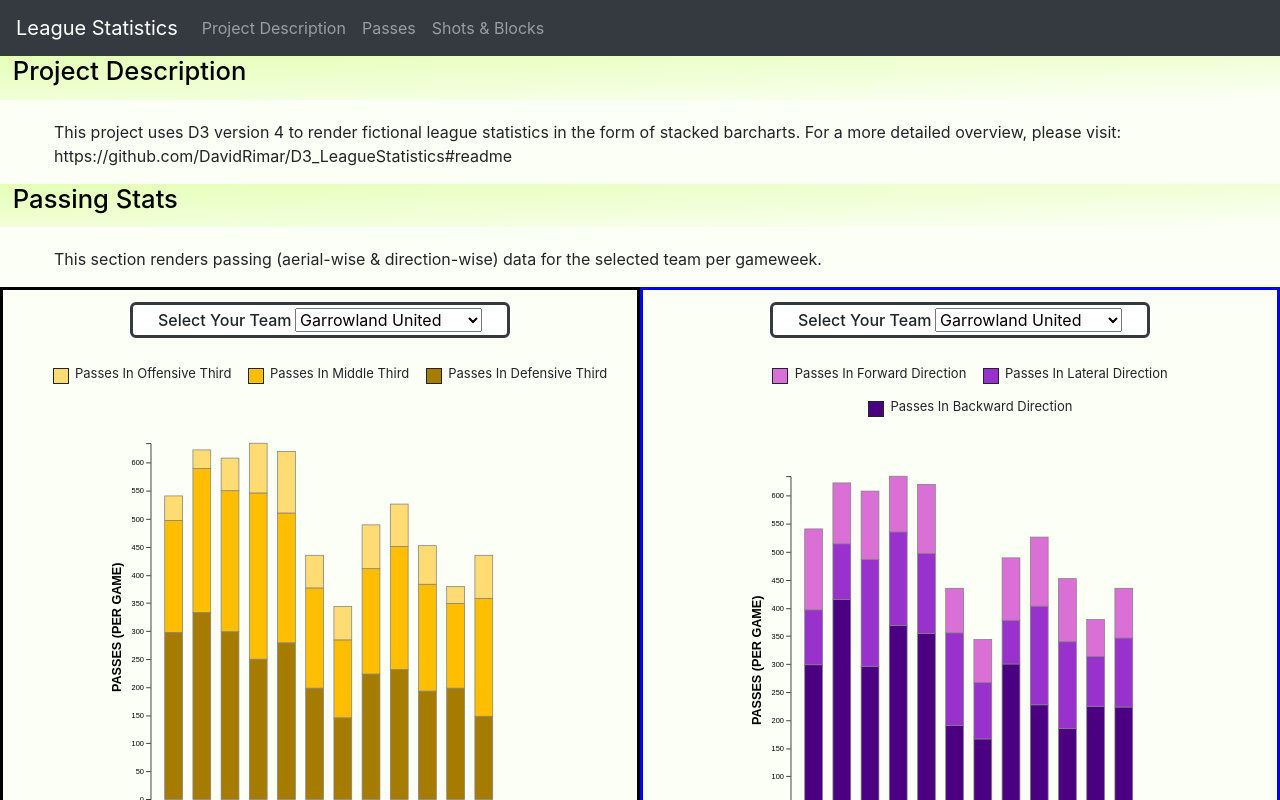
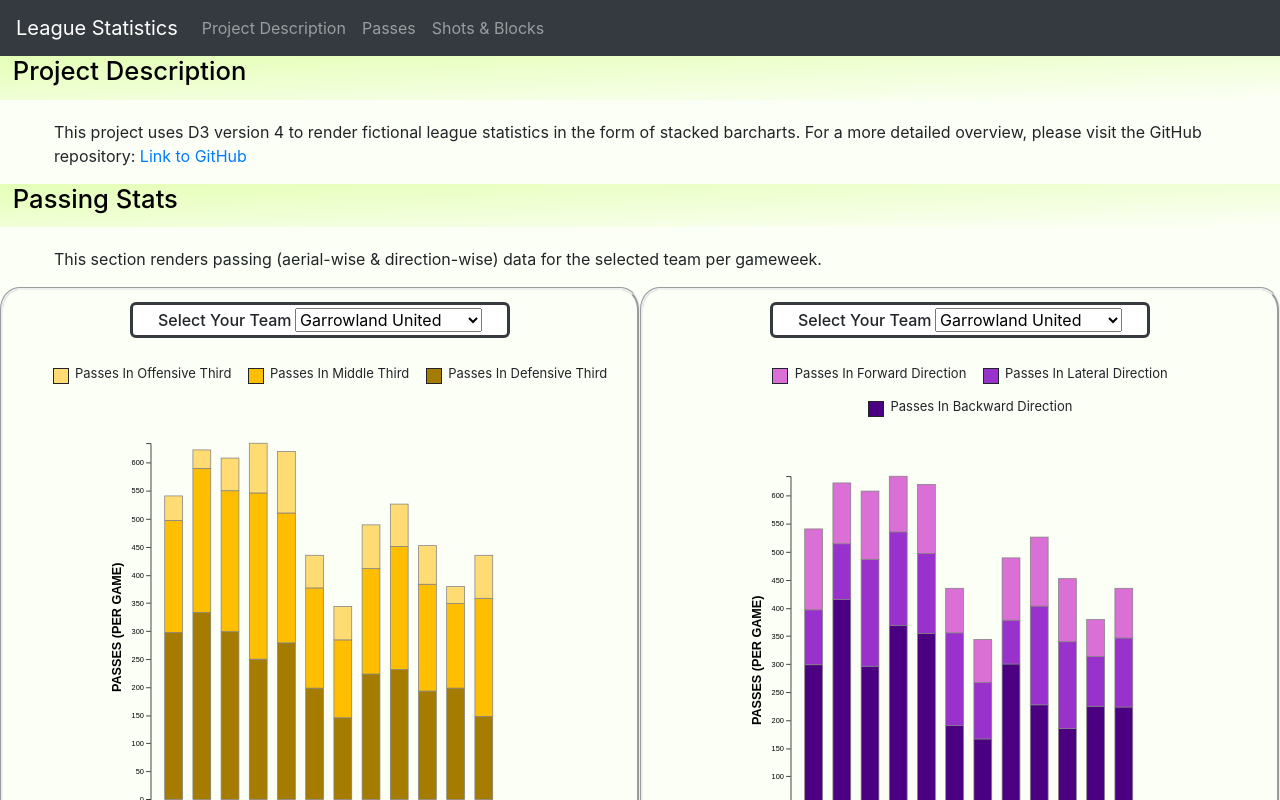
Before and after one commit to DavidRimar/D3_LeagueStatistics, a website: page index.html in a window 1280 px wide. Shown: the top 800 px of the page. Drawn offline with nearby package versions, Linux system fonts and the light colour scheme.

Commit message:
borders changed, GitHub link added

```diff
--- a/index.html
+++ b/index.html
@@ -67,9 +67,10 @@
         <p class="mx-4">
           This project uses D3 version 4 to render fictional league statistics
           in the form of stacked barcharts. For a more detailed overview, please
-          visit:
-          <br />
-          https://github.com/DavidRimar/D3_LeagueStatistics#readme
+          visit the GitHub repository:
+          <a href="https://github.com/DavidRimar/D3_LeagueStatistics#readme"
+            >Link to GitHub</a
+          >
         </p>
       </section>
 
@@ -86,7 +87,7 @@
       <section id="d3__views__passes" class="container-fluid">
         <!-- PASSES AERIAL -->
         <div class="row">
-          <div id="view__passes__aerial" class="col-sm-6">
+          <div id="view__passes__aerial" class="col-sm-6 col__view">
             <div id="dropdown__teams__aerial" class="row dropdown__teams"></div>
             <div class="row bc__colorkeys">
               <div class="bc__swatch">
@@ -108,7 +109,7 @@
             ></div>
           </div>
           <!-- PASSES DIRECTION -->
-          <div id="view__passes__direction" class="col-sm-6">
+          <div id="view__passes__direction" class="col-sm-6 col__view">
             <div
               id="dropdown__teams__direction"
               class="row dropdown__teams"
@@ -149,7 +150,7 @@
       <section id="d3__views__shots__blocks" class="container-fluid">
         <div class="row">
           <!-- SHOTS -->
-          <div id="view__shots" class="col-sm-6">
+          <div id="view__shots" class="col-sm-6 col__view">
             <div id="dropdown__teams__shots" class="row dropdown__teams"></div>
             <div class="row bc__colorkeys">
               <div class="bc__swatch">
@@ -175,7 +176,7 @@
           </div>
 
           <!-- BLOCKS -->
-          <div id="view__blocks" class="col-sm-6">
+          <div id="view__blocks" class="col-sm-6 col__view">
             <div id="dropdown__teams__blocks" class="row dropdown__teams"></div>
             <div class="row bc__colorkeys">
               <div class="bc__swatch">
--- a/src/css/index.css
+++ b/src/css/index.css
@@ -14,14 +14,9 @@ body {
   /*padding-top: 12%;*/
 }
 
-#view__passes__aerial {
-  border: solid;
-  border-color: black;
-}
-
-#view__passes__direction {
-  border: solid;
-  border-color: blue;
+.col__view {
+  border: groove;
+  border-radius: 3%;
 }
 
 p {
```
